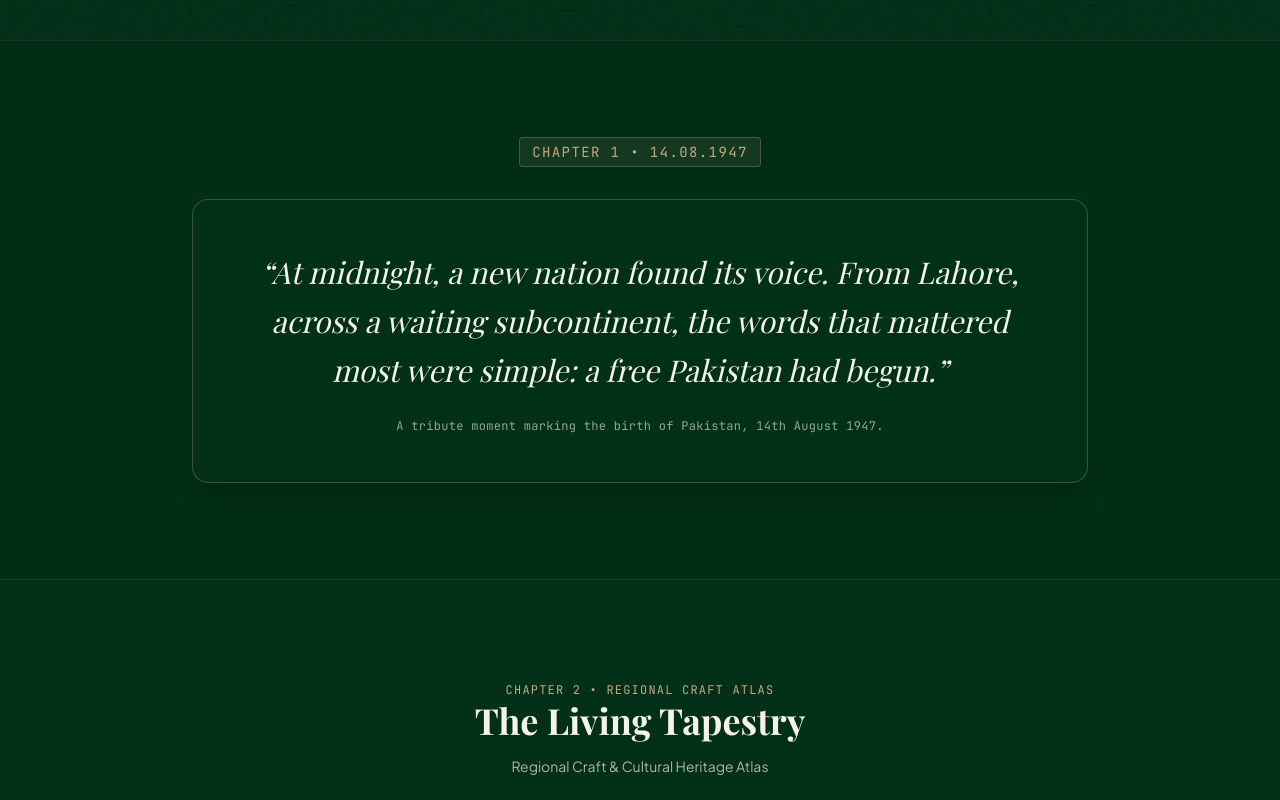
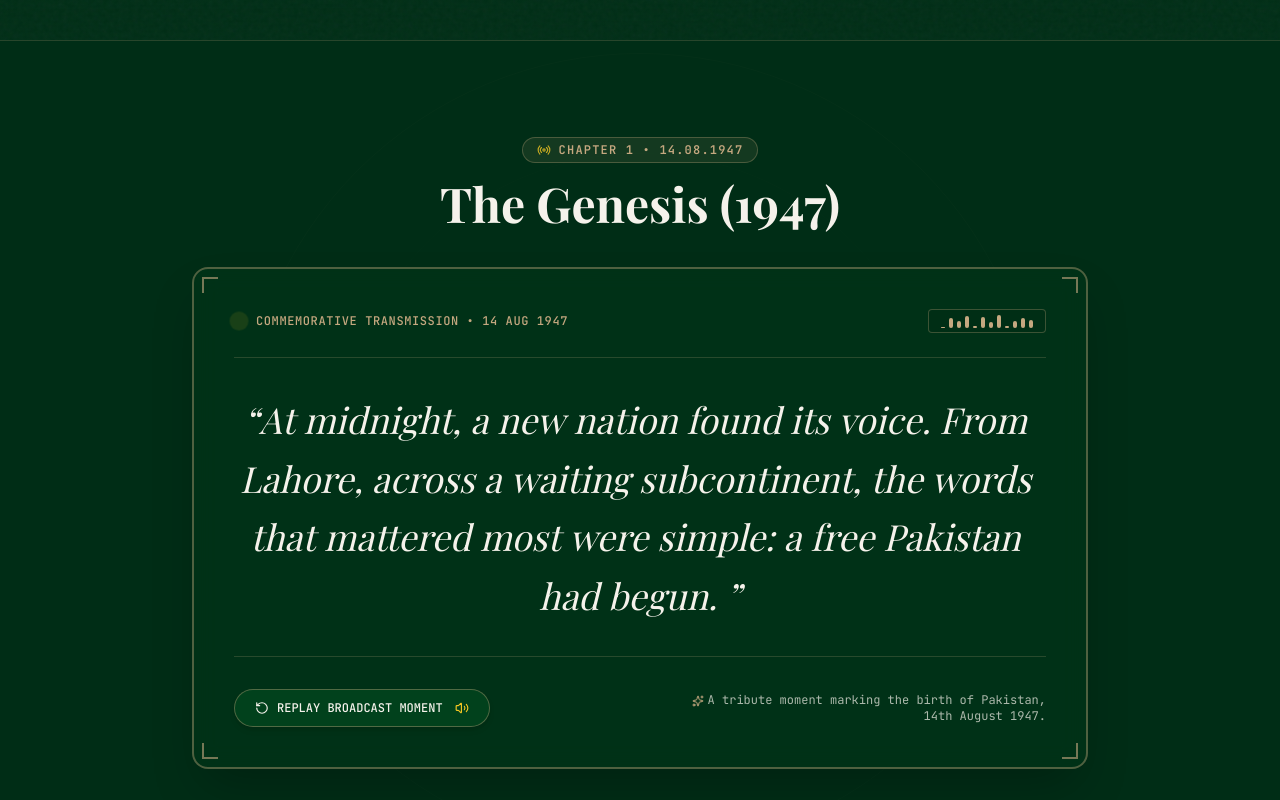
Before and after one commit to MuhammadHassaan06/echoes-and-patterns-79, a Next.js app: page / in a window 1280 px wide. Shown: the part 760-1560 px from the top of the page. Built offline with nearby package versions, Linux system fonts and the light colour scheme; a web font is replaced by a local one.

Commit message:
feat: build Chapter 1 genesis section

```diff
--- a/src/app/page.tsx
+++ b/src/app/page.tsx
@@ -8,22 +8,19 @@ import GenesisChapter from '@/components/sections/GenesisChapter';
 import TapestryChapter from '@/components/sections/TapestryChapter';
 import MilestonesChapter from '@/components/sections/MilestonesChapter';
 import BadgeCreatorChapter from '@/components/sections/BadgeCreatorChapter';
-import { useTranslation } from '@/hooks/useTranslation';
 
 export default function Home() {
-  const { language } = useTranslation();
-
   return (
     <div className="min-h-screen bg-emerald-deep text-cream-archival selection:bg-gold-antique selection:text-emerald-deep">
       <Navbar />
       <main>
         <Hero />
-        <GenesisChapter lang={language} />
-        <TapestryChapter lang={language} />
-        <MilestonesChapter lang={language} />
-        <BadgeCreatorChapter lang={language} />
+        <GenesisChapter />
+        <TapestryChapter />
+        <MilestonesChapter />
+        <BadgeCreatorChapter />
       </main>
-      <Footer lang={language} />
+      <Footer />
     </div>
   );
 }
--- a/src/components/layout/Footer.tsx
+++ b/src/components/layout/Footer.tsx
@@ -1,21 +1,25 @@
 'use client';
 
 import React from 'react';
-import { Language } from '@/types/i18n';
+import { useTranslation } from '@/hooks/useTranslation';
 import en from '@/data/i18n/en.json';
 import ur from '@/data/i18n/ur.json';
+import { Language } from '@/types/i18n';
 
 interface FooterProps {
-  lang: Language;
+  lang?: Language;
 }
 
-export default function Footer({ lang }: FooterProps) {
-  const content = lang === 'ur' ? ur.footer : en.footer;
+export default function Footer({ lang }: FooterProps = {}) {
+  const { language } = useTranslation();
+  const activeLang = lang ?? language;
+
+  const content = activeLang === 'ur' ? ur.footer : en.footer;
 
   return (
     <footer className="w-full bg-emerald-vibrant/40 border-t border-gold-antique/20 py-12 px-6 text-center">
       <div className="max-w-4xl mx-auto space-y-4">
-        <p className={`text-sm text-cream-archival/80 ${lang === 'ur' ? 'font-urdu text-base' : 'font-sans'}`}>
+        <p className={`text-sm text-cream-archival/80 ${activeLang === 'ur' ? 'font-urdu text-base' : 'font-sans'}`}>
           {content.note}
         </p>
         <div className="text-xs font-mono text-gold-antique/60">
--- a/src/components/sections/BadgeCreatorChapter.tsx
+++ b/src/components/sections/BadgeCreatorChapter.tsx
@@ -1,17 +1,21 @@
 'use client';
 
 import React, { useState } from 'react';
-import { Language } from '@/types/i18n';
+import { useTranslation } from '@/hooks/useTranslation';
 import BadgeCanvas from '../ui/BadgeCanvas';
 import en from '@/data/i18n/en.json';
 import ur from '@/data/i18n/ur.json';
+import { Language } from '@/types/i18n';
 
 interface BadgeCreatorChapterProps {
-  lang: Language;
+  lang?: Language;
 }
 
-export default function BadgeCreatorChapter({ lang }: BadgeCreatorChapterProps) {
-  const content = lang === 'ur' ? ur.badge : en.badge;
+export default function BadgeCreatorChapter({ lang }: BadgeCreatorChapterProps = {}) {
+  const { language } = useTranslation();
+  const activeLang = lang ?? language;
+
+  const content = activeLang === 'ur' ? ur.badge : en.badge;
   const [selectedWish, setSelectedWish] = useState<string>(content.wishes[0]);
   const [selectedFrame, setSelectedFrame] = useState<number>(0);
 
@@ -22,21 +26,21 @@ export default function BadgeCreatorChapter({ lang }: BadgeCreatorChapterProps)
           <span className="font-mono text-xs text-gold-antique tracking-widest uppercase">
             CHAPTER 4 • DIGITAL KEEPSAKE
           </span>
-          <h2 className={`text-4xl font-bold text-cream-archival ${lang === 'ur' ? 'font-urdu text-5xl' : 'font-serif'}`}>
+          <h2 className={`text-4xl font-bold text-cream-archival ${activeLang === 'ur' ? 'font-urdu text-5xl' : 'font-serif'}`}>
             {content.title}
           </h2>
-          <p className={`text-sm text-cream-archival/70 ${lang === 'ur' ? 'font-urdu' : 'font-sans'}`}>
+          <p className={`text-sm text-cream-archival/70 ${activeLang === 'ur' ? 'font-urdu' : 'font-sans'}`}>
             {content.subtitle}
           </p>
         </div>
 
         <div className="grid grid-cols-1 md:grid-cols-2 gap-8 items-center justify-items-center">
-          <BadgeCanvas wish={selectedWish} frameIndex={selectedFrame} language={lang} />
+          <BadgeCanvas wish={selectedWish} frameIndex={selectedFrame} language={activeLang} />
 
           <div className="space-y-6 w-full max-w-md">
             <div>
               <label className="block text-xs font-mono text-gold-antique mb-2 uppercase">
-                {lang === 'ur' ? 'بیج کا سائز اور فریم' : 'Frame Motif'}
+                {activeLang === 'ur' ? 'بیج کا سائز اور فریم' : 'Frame Motif'}
               </label>
               <div className="grid grid-cols-3 gap-2">
                 {content.frames.map((frameName, idx) => (
@@ -57,7 +61,7 @@ export default function BadgeCreatorChapter({ lang }: BadgeCreatorChapterProps)
 
             <div>
               <label className="block text-xs font-mono text-gold-antique mb-2 uppercase">
-                {lang === 'ur' ? 'پیغام منتظب کریں' : 'Select Wish / Promise'}
+                {activeLang === 'ur' ? 'پیغام منتظب کریں' : 'Select Wish / Promise'}
               </label>
               <div className="space-y-2">
                 {content.wishes.map((wishText, idx) => (
@@ -68,7 +72,7 @@ export default function BadgeCreatorChapter({ lang }: BadgeCreatorChapterProps)
                       selectedWish === wishText
                         ? 'border-gold-antique bg-gold-antique/20 text-cream-archival font-bold'
                         : 'border-gold-antique/20 text-cream-archival/70 hover:border-gold-antique/40'
-                    } ${lang === 'ur' ? 'font-urdu text-sm' : ''}`}
+                    } ${activeLang === 'ur' ? 'font-urdu text-sm' : ''}`}
                   >
                     {wishText}
                   </button>
--- a/src/components/sections/GenesisChapter.tsx
+++ b/src/components/sections/GenesisChapter.tsx
@@ -1,36 +1,184 @@
 'use client';
 
-import React from 'react';
-import { Language } from '@/types/i18n';
-import en from '@/data/i18n/en.json';
-import ur from '@/data/i18n/ur.json';
+import React, { useState, useEffect } from 'react';
+import { motion, AnimatePresence } from 'framer-motion';
+import { useTranslation } from '@/hooks/useTranslation';
+import { Radio, Play, RotateCcw, Volume2, Sparkles } from 'lucide-react';
 
-interface GenesisChapterProps {
-  lang: Language;
-}
+export default function GenesisChapter() {
+  const { t, language } = useTranslation();
+  const [isPlaying, setIsPlaying] = useState(false);
+  const [key, setKey] = useState(0);
 
-export default function GenesisChapter({ lang }: GenesisChapterProps) {
-  const content = lang === 'ur' ? ur.genesis : en.genesis;
+  const tributeText: string = t('genesis.tributeText');
+  const words = tributeText.split(' ');
+
+  // Web Audio API synthesized ambient broadcast tone
+  const playGeneratedTone = () => {
+    try {
+      const AudioCtx = window.AudioContext || (window as unknown as { webkitAudioContext: typeof AudioContext }).webkitAudioContext;
+      if (!AudioCtx) return;
+      const ctx = new AudioCtx();
+
+      const osc = ctx.createOscillator();
+      const gain = ctx.createGain();
+
+      osc.type = 'sine';
+      osc.frequency.setValueAtTime(220, ctx.currentTime); // Soft A3 warm tone
+      osc.frequency.exponentialRampToValueAtTime(440, ctx.currentTime + 3); // Warm slide to A4
+
+      gain.gain.setValueAtTime(0.01, ctx.currentTime);
+      gain.gain.linearRampToValueAtTime(0.08, ctx.currentTime + 0.5);
+      gain.gain.exponentialRampToValueAtTime(0.001, ctx.currentTime + 3.5);
+
+      osc.connect(gain);
+      gain.connect(ctx.destination);
+
+      osc.start();
+      osc.stop(ctx.currentTime + 3.5);
+    } catch {
+      // Audio context fallback if blocked by browser policy
+    }
+  };
+
+  const handleTriggerBroadcast = () => {
+    setIsPlaying(true);
+    setKey((prev) => prev + 1);
+    playGeneratedTone();
+  };
+
+  // Auto-start animation on scroll / mount
+  useEffect(() => {
+    setIsPlaying(true);
+  }, [language]);
 
   return (
-    <section id="genesis" className="relative py-24 px-6 border-t border-gold-antique/10 bg-emerald-deep/90">
-      <div className="max-w-4xl mx-auto text-center space-y-8">
-        <span className="inline-block font-mono text-sm tracking-widest text-gold-antique px-3 py-1 rounded bg-gold-antique/10 border border-gold-antique/30">
-          CHAPTER 1 • {content.dateLabel}
-        </span>
+    <section
+      id="genesis"
+      className="relative py-24 px-4 sm:px-6 border-t border-gold-antique/20 bg-emerald-deep/95 overflow-hidden"
+      aria-label="Chapter 1: The Genesis 1947"
+    >
+      {/* Background Decorative Pattern */}
+      <div className="absolute inset-0 pointer-events-none opacity-5 flex items-center justify-center">
+        <div className="w-[800px] h-[800px] rounded-full border border-gold-antique/40" />
+        <div className="absolute w-[600px] h-[600px] rounded-full border border-gold-antique/20" />
+      </div>
 
-        <div className="p-8 md:p-12 rounded-2xl bg-emerald-vibrant/20 border border-gold-antique/30 backdrop-blur-sm shadow-xl space-y-6">
-          <p
-            className={`text-2xl md:text-3xl text-cream-archival font-serif leading-relaxed italic ${
-              lang === 'ur' ? 'font-urdu not-italic text-3xl md:text-4xl leading-loose' : ''
+      <div className="relative max-w-4xl mx-auto space-y-10">
+        {/* Section Header */}
+        <div className="text-center space-y-4">
+          <div className="inline-flex items-center gap-2 px-3.5 py-1 rounded-full bg-gold-antique/10 border border-gold-antique/30">
+            <Radio className="w-3.5 h-3.5 text-chamakpatti-yellow animate-pulse" />
+            <span className="font-mono text-xs text-gold-antique tracking-widest uppercase font-semibold">
+              CHAPTER 1 • {t('genesis.dateLabel')}
+            </span>
+          </div>
+
+          <h2
+            className={`text-3xl sm:text-5xl font-bold text-cream-archival ${
+              language === 'ur' ? 'font-urdu leading-relaxed' : 'font-serif'
             }`}
           >
-            &ldquo;{content.tributeText}&rdquo;
-          </p>
+            {language === 'ur' ? 'آغازِ آزادی — 1947' : 'The Genesis (1947)'}
+          </h2>
+        </div>
 
-          <p className="text-xs font-mono text-cream-archival/60 tracking-wide">
-            {content.caption}
-          </p>
+        {/* Vintage Broadcast Archive Box */}
+        <div className="relative rounded-2xl bg-emerald-vibrant/25 border-2 border-gold-antique/40 p-6 sm:p-10 shadow-2xl backdrop-blur-md overflow-hidden">
+          {/* Corner Ornamental Accents */}
+          <div className="absolute top-2 left-2 w-4 h-4 border-t-2 border-l-2 border-gold-antique/60" />
+          <div className="absolute top-2 right-2 w-4 h-4 border-t-2 border-r-2 border-gold-antique/60" />
+          <div className="absolute bottom-2 left-2 w-4 h-4 border-b-2 border-l-2 border-gold-antique/60" />
+          <div className="absolute bottom-2 right-2 w-4 h-4 border-b-2 border-r-2 border-gold-antique/60" />
+
+          {/* Broadcast Header & Waveform Equalizer */}
+          <div className="flex flex-col sm:flex-row items-center justify-between gap-4 pb-6 border-b border-gold-antique/20 mb-8">
+            <div className="flex items-center gap-3">
+              <span className="w-2.5 h-2.5 rounded-full bg-chamakpatti-yellow animate-ping" />
+              <span className="font-mono text-xs tracking-wider text-gold-antique font-medium uppercase">
+                COMMEMORATIVE TRANSMISSION • 14 AUG 1947
+              </span>
+            </div>
+
+            {/* Live SVG Equalizer Waveform */}
+            <div className="flex items-end gap-1 h-6 px-3 py-1 rounded bg-emerald-deep/60 border border-gold-antique/30">
+              {[40, 75, 55, 90, 65, 80, 45, 95, 70, 50, 85, 60].map((height, i) => (
+                <motion.span
+                  key={i}
+                  className="w-1 bg-gold-antique rounded-full"
+                  animate={
+                    isPlaying
+                      ? {
+                          height: [`${height * 0.2}%`, `${height}%`, `${height * 0.3}%`],
+                        }
+                      : { height: '20%' }
+                  }
+                  transition={{
+                    repeat: Infinity,
+                    duration: 0.8 + (i % 4) * 0.2,
+                    ease: 'easeInOut',
+                  }}
+                />
+              ))}
+            </div>
+          </div>
+
+          {/* Animated Typographic Reveal */}
+          <div className="min-h-[160px] sm:min-h-[180px] flex items-center justify-center text-center">
+            <AnimatePresence mode="wait">
+              <motion.blockquote
+                key={key}
+                initial={{ opacity: 0 }}
+                animate={{ opacity: 1 }}
+                exit={{ opacity: 0 }}
+                className={`text-2xl sm:text-3xl md:text-4xl text-cream-archival leading-relaxed ${
+                  language === 'ur'
+                    ? 'font-urdu text-3xl sm:text-4xl md:text-5xl leading-[1.9]'
+                    : 'font-serif italic'
+                }`}
+              >
+                &ldquo;
+                {words.map((word, index) => (
+                  <motion.span
+                    key={index}
+                    initial={{ opacity: 0, y: 12, filter: 'blur(4px)' }}
+                    animate={{ opacity: 1, y: 0, filter: 'blur(0px)' }}
+                    transition={{
+                      duration: 0.5,
+                      delay: index * 0.08,
+                      ease: [0.25, 0.46, 0.45, 0.94],
+                    }}
+                    className="inline-block mr-[0.25em]"
+                  >
+                    {word}
+                  </motion.span>
+                ))}
+                &rdquo;
+              </motion.blockquote>
+            </AnimatePresence>
+          </div>
+
+          {/* Action Trigger & Accessibility Caption Footer */}
+          <div className="pt-8 mt-8 border-t border-gold-antique/20 flex flex-col sm:flex-row items-center justify-between gap-4">
+            <button
+              onClick={handleTriggerBroadcast}
+              className="inline-flex items-center gap-2 px-5 py-2.5 rounded-full bg-emerald-vibrant hover:bg-gold-antique text-cream-archival hover:text-emerald-deep border border-gold-antique/40 text-xs font-mono font-medium transition-all duration-300 transform hover:scale-105 cursor-pointer shadow-md"
+              aria-label="Replay commemorative announcement reveal"
+            >
+              {isPlaying ? <RotateCcw className="w-3.5 h-3.5" /> : <Play className="w-3.5 h-3.5" />}
+              <span>{language === 'ur' ? 'پیغام دوبارہ سنیں/دیکھیں' : 'REPLAY BROADCAST MOMENT'}</span>
+              <Volume2 className="w-3.5 h-3.5 text-chamakpatti-yellow ml-1" />
+            </button>
+
+            {/* Accessibility Caption */}
+            <p
+              className="text-xs font-mono text-cream-archival/70 text-center sm:text-right max-w-sm"
+              role="note"
+            >
+              <Sparkles className="w-3 h-3 text-gold-antique inline mr-1" />
+              {t('genesis.caption')}
+            </p>
+          </div>
         </div>
       </div>
     </section>
--- a/src/components/sections/MilestonesChapter.tsx
+++ b/src/components/sections/MilestonesChapter.tsx
@@ -1,16 +1,20 @@
 'use client';
 
 import React from 'react';
-import { Language } from '@/types/i18n';
+import { useTranslation } from '@/hooks/useTranslation';
 import en from '@/data/i18n/en.json';
 import ur from '@/data/i18n/ur.json';
+import { Language } from '@/types/i18n';
 
 interface MilestonesChapterProps {
-  lang: Language;
+  lang?: Language;
 }
 
-export default function MilestonesChapter({ lang }: MilestonesChapterProps) {
-  const content = lang === 'ur' ? ur.milestones : en.milestones;
+export default function MilestonesChapter({ lang }: MilestonesChapterProps = {}) {
+  const { language } = useTranslation();
+  const activeLang = lang ?? language;
+
+  const content = activeLang === 'ur' ? ur.milestones : en.milestones;
 
   return (
     <section id="milestones" className="py-24 px-6 border-t border-gold-antique/10 bg-emerald-deep">
@@ -19,7 +23,7 @@ export default function MilestonesChapter({ lang }: MilestonesChapterProps) {
           <span className="font-mono text-xs text-gold-antique tracking-widest uppercase">
             CHAPTER 3 • HISTORICAL CHRONICLE
           </span>
-          <h2 className={`text-4xl font-bold text-cream-archival ${lang === 'ur' ? 'font-urdu text-5xl' : 'font-serif'}`}>
+          <h2 className={`text-4xl font-bold text-cream-archival ${activeLang === 'ur' ? 'font-urdu text-5xl' : 'font-serif'}`}>
             {content.title}
           </h2>
         </div>
@@ -36,10 +40,10 @@ export default function MilestonesChapter({ lang }: MilestonesChapterProps) {
                 </span>
               </div>
               <div className="space-y-2">
-                <h3 className={`text-xl font-bold text-cream-archival ${lang === 'ur' ? 'font-urdu text-2xl' : 'font-serif'}`}>
+                <h3 className={`text-xl font-bold text-cream-archival ${activeLang === 'ur' ? 'font-urdu text-2xl' : 'font-serif'}`}>
                   {item.title}
                 </h3>
-                <p className={`text-sm text-cream-archival/80 ${lang === 'ur' ? 'font-urdu leading-relaxed' : 'font-sans'}`}>
+                <p className={`text-sm text-cream-archival/80 ${activeLang === 'ur' ? 'font-urdu leading-relaxed' : 'font-sans'}`}>
                   {item.description}
                 </p>
               </div>
--- a/src/components/sections/TapestryChapter.tsx
+++ b/src/components/sections/TapestryChapter.tsx
@@ -1,17 +1,21 @@
 'use client';
 
 import React from 'react';
-import { Language } from '@/types/i18n';
+import { useTranslation } from '@/hooks/useTranslation';
 import RegionCard from '../ui/RegionCard';
 import en from '@/data/i18n/en.json';
 import ur from '@/data/i18n/ur.json';
+import { Language } from '@/types/i18n';
 
 interface TapestryChapterProps {
-  lang: Language;
+  lang?: Language;
 }
 
-export default function TapestryChapter({ lang }: TapestryChapterProps) {
-  const content = lang === 'ur' ? ur.tapestry : en.tapestry;
+export default function TapestryChapter({ lang }: TapestryChapterProps = {}) {
+  const { language } = useTranslation();
+  const activeLang = lang ?? language;
+
+  const content = activeLang === 'ur' ? ur.tapestry : en.tapestry;
   const regions = content.regions;
 
   return (
@@ -21,10 +25,10 @@ export default function TapestryChapter({ lang }: TapestryChapterProps) {
           <span className="font-mono text-xs text-gold-antique tracking-widest uppercase">
             CHAPTER 2 • REGIONAL CRAFT ATLAS
           </span>
-          <h2 className={`text-4xl font-bold text-cream-archival ${lang === 'ur' ? 'font-urdu text-5xl' : 'font-serif'}`}>
+          <h2 className={`text-4xl font-bold text-cream-archival ${activeLang === 'ur' ? 'font-urdu text-5xl' : 'font-serif'}`}>
             {content.title}
           </h2>
-          <p className={`text-sm text-cream-archival/70 ${lang === 'ur' ? 'font-urdu' : 'font-sans'}`}>
+          <p className={`text-sm text-cream-archival/70 ${activeLang === 'ur' ? 'font-urdu' : 'font-sans'}`}>
             {content.subtitle}
           </p>
         </div>
@@ -34,31 +38,31 @@ export default function TapestryChapter({ lang }: TapestryChapterProps) {
             title={regions.punjab.title}
             craft={regions.punjab.craft}
             description={regions.punjab.description}
-            lang={lang}
+            lang={activeLang}
           />
           <RegionCard
             title={regions.sindh.title}
             craft={regions.sindh.craft}
             description={regions.sindh.description}
-            lang={lang}
+            lang={activeLang}
           />
           <RegionCard
             title={regions.kpk.title}
             craft={regions.kpk.craft}
             description={regions.kpk.description}
-            lang={lang}
+            lang={activeLang}
           />
           <RegionCard
             title={regions.balochistan.title}
             craft={regions.balochistan.craft}
             description={regions.balochistan.description}
-            lang={lang}
+            lang={activeLang}
           />
           <RegionCard
             title={regions.gb_kashmir.title}
             craft={regions.gb_kashmir.craft}
             description={regions.gb_kashmir.description}
-            lang={lang}
+            lang={activeLang}
           />
         </div>
       </div>
```
